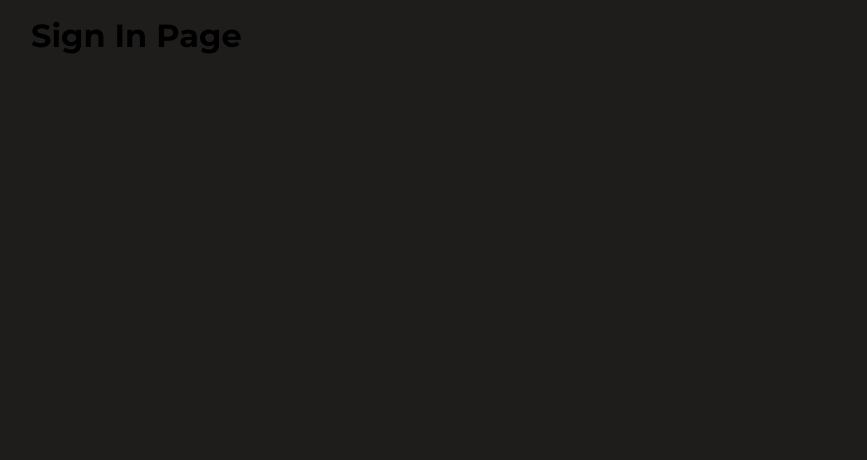
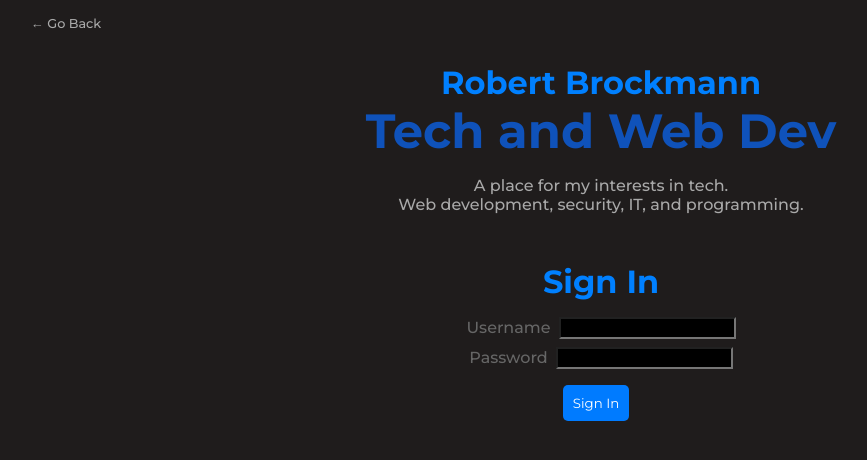
Before and after one commit to bbrockmann1/Perosnal_blog, a React (Create React App) app: page /sign-in in a window 1280 px wide. Shown: the top 460 px of the page, without its empty margins (39-906 px from the left). Built offline with nearby package versions, Linux system fonts and the light colour scheme.

Commit message:
sign in page and styling

```diff
--- a/src/pages/SignIn/SignIn.js
+++ b/src/pages/SignIn/SignIn.js
@@ -1,11 +1,70 @@
 import './signIn.css';
+import { Link } from 'react-router-dom';
+import { useState } from 'react';
 
 function SignIn() {
+    const [username, setUsername] = useState('');
+    const [password, setPassword] = useState('');
+
+    const handleUsernameChange = (e) => {
+        setUsername(e.target.value);
+    };
+
+    const handlePasswordChange = (e) => {
+        setPassword(e.target.value);
+    };
+
+    const handleSubmit = (e) => {
+        e.preventDefault();
+
+        setUsername('');
+        setPassword('');
+    }
+
 
     return(
-        <h1>
-            Sign In Page
-        </h1>
+    <>
+    <Link className='about-goBack' to='/'>
+        <span> &#8592;</span> <span>Go Back</span>
+    </Link>
+    <header className='home-header'>
+    <h2>Robert Brockmann</h2>
+    <h1>
+        <span>Tech and Web Dev</span>
+    </h1>
+    <p>
+        A place for my interests in tech. <br /> Web development, security, IT, and programming.
+    </p>
+    </header>
+
+        <div className='sign-in-container'>
+        <h1 className='sign-in'>Sign In</h1>
+        <form onSubmit={handleSubmit} className='sign-in-form'>
+          <div className='username-field'>
+            <label htmlFor="username" className='fields'>Username</label>
+            <input
+              type="text"
+              id="username"
+              value={username}
+              onChange={handleUsernameChange}
+              style={{ backgroundColor: 'black', color: 'white' }}
+            />
+          </div>
+          <div className='password_field'>
+            <label htmlFor="password" className='fields'>Password</label>
+            <input
+              type="password"
+              id="password"
+              value={password}
+              onChange={handlePasswordChange}
+              style={{ backgroundColor: 'black', color: 'white' }}
+            />
+          </div>
+          <button type="submit" className='sign-in-button'>Sign In</button>
+        </form>
+      </div>
+
+      </>
     );
 };
 
--- a/src/pages/SignIn/signIn.css
+++ b/src/pages/SignIn/signIn.css
@@ -0,0 +1,58 @@
+.sign-in-container{
+    display: flex;
+    flex-direction: column;
+    align-items: center;
+    margin-top: 3rem;
+}
+
+.sign-in{
+    margin-bottom: 1rem;
+    color: #0080ff;
+    font-size: 2rem;
+    font-weight: 700;
+}
+
+.username-field{
+   margin-bottom: .5rem;
+   color: #666;
+   font-weight: 500;
+}
+
+.password_field{
+    color: #666;
+    font-weight: 500;
+    margin-bottom: 1rem;
+}
+
+.fields{
+    margin-right: .5rem;
+}
+
+.sign-in-button{
+    display: flex;
+    justify-content: center;
+    align-items: center;
+    padding: 10px;
+    /* color for  about button*/
+    background-color: #007bff;
+    /* text color for about button */
+    color: #fff;
+    text-decoration: none;
+    border: none;
+    border-radius: 5px;
+    cursor: pointer;
+    transition: background-color 0.3s ease;
+    margin-right: 10px;
+}
+
+.sign-in-button:hover {
+    transform: scale(1.1);
+    /* hover shade color */
+    background-color: #0b4f99;
+  }
+
+  .sign-in-form{
+    display: flex;
+    flex-direction: column;
+    align-items: center;
+  }
```
